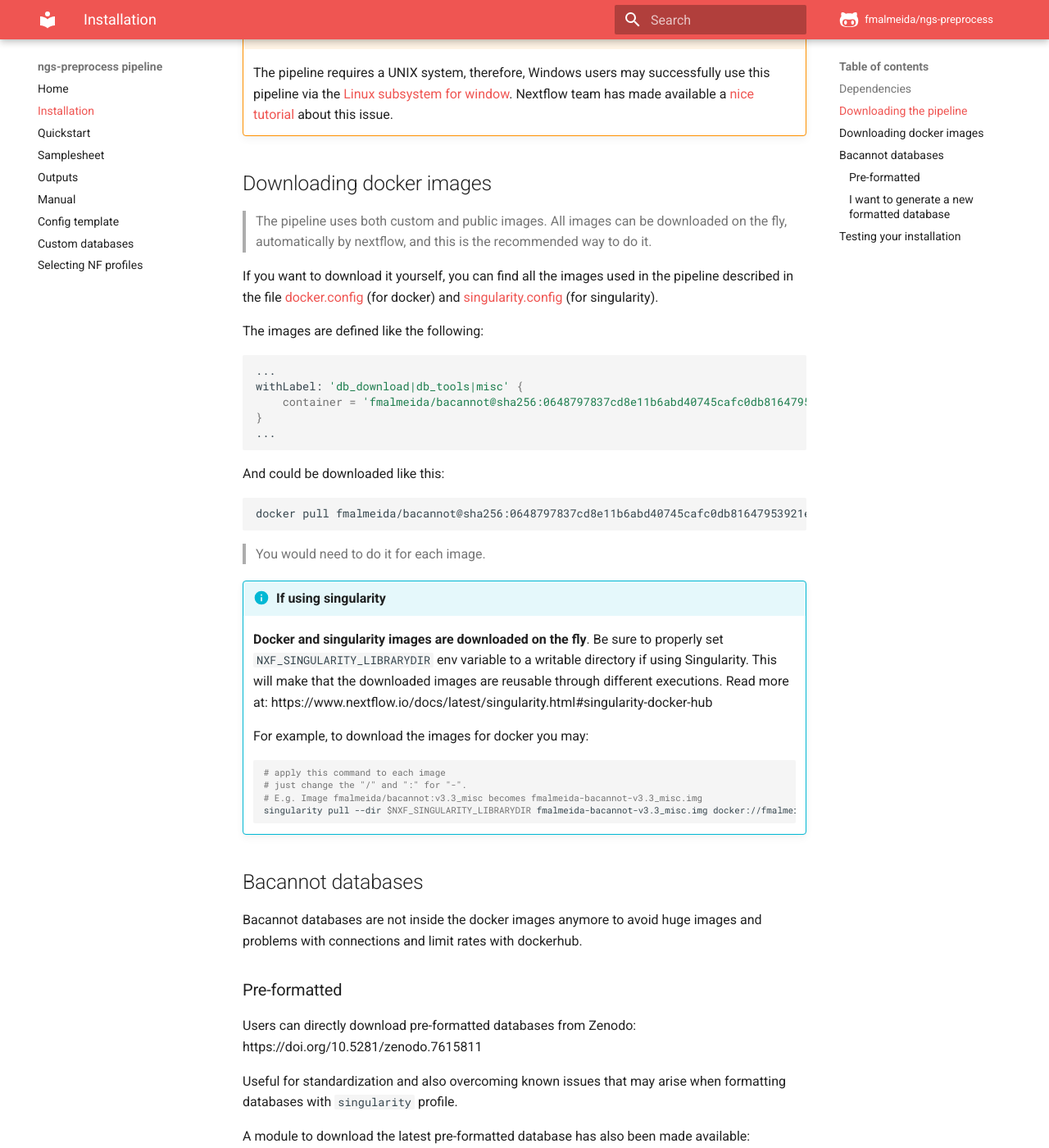
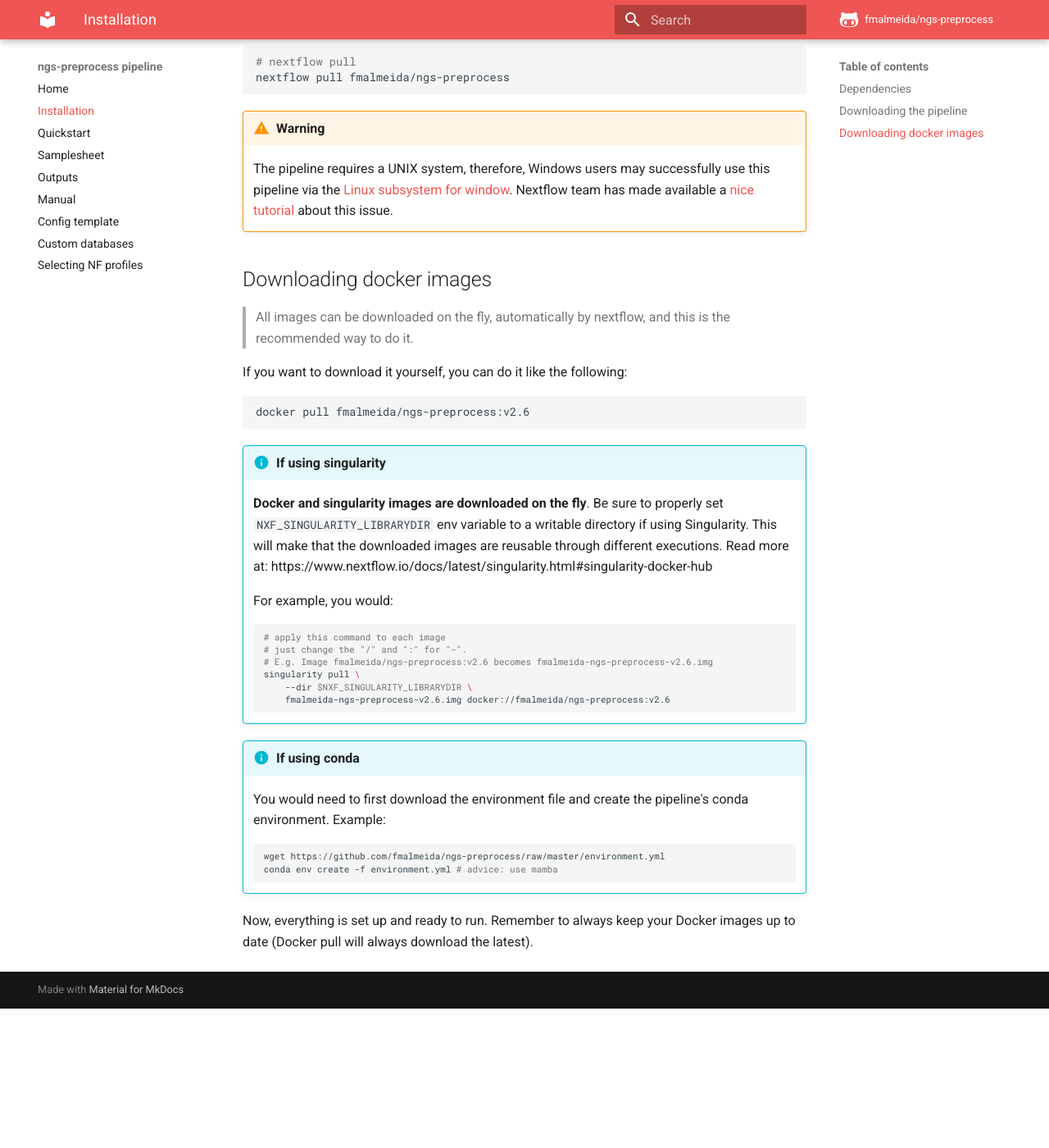
Before and after one commit to fmalmeida/ngs-preprocess, an MkDocs documentation site: the page built from docs/installation.md, in a window 1280 px wide and 1400 px high, scrolled down 476 px. Shown: the whole window at 82% size. Built offline with MkDocs 1.6.1 and Material for MkDocs 9.7.7, drawn with Linux system fonts in a browser that asks for light colours; comment, search, counter and statistics services are not loaded; after the commit the page ends 1706 px from its top, so only the background shows below that; some of the changed text lies outside the part shown.

Commit message:
update installation page

````diff
--- a/docs/installation.md
+++ b/docs/installation.md
@@ -2,7 +2,11 @@
 
 ## Dependencies
 
-The pipeline require only a UNIX system, [Nextflow](https://www.nextflow.io/docs/latest/index.html#) and either [Docker](https://www.docker.com/) or [Singularity](https://sylabs.io/docs/). Please, for installing these tools refer to their manual.
+The pipeline require only a UNIX system, [Nextflow](https://www.nextflow.io/docs/latest/index.html#) and either [Docker](https://www.docker.com/), [Singularity](https://sylabs.io/docs/) or [conda](https://conda.io/). Please, for installing these tools refer to their manual.
+
+!!! note "About NF profiles"
+
+    Please read more about how to [proper select NF profiles](profiles.md#) to better understand it.
 
 ## Downloading the pipeline
 
@@ -10,7 +14,7 @@ You can easily get a copy of the pipeline with:
 
 ```bash
 # nextflow pull
-nextflow pull fmalmeida/bacannot
+nextflow pull fmalmeida/ngs-preprocess
 ```
 
 !!! warning
@@ -19,81 +23,36 @@ nextflow pull fmalmeida/bacannot
 
 ## Downloading docker images
 
-> The pipeline uses both custom and public images.
 > All images can be downloaded on the fly, automatically by nextflow, and this is the recommended way to do it.
 
-If you want to download it yourself, you can find all the images used in the pipeline described in the file [docker.config](https://github.com/fmalmeida/bacannot/blob/master/conf/docker.config) (for docker) and [singularity.config](https://github.com/fmalmeida/bacannot/blob/master/conf/singularity.config) (for singularity).
-
-The images are defined like the following:
+If you want to download it yourself, you can do it like the following:
 
 ```bash
-...
-withLabel: 'db_download|db_tools|misc' {
-    container = 'fmalmeida/bacannot@sha256:0648797837cd8e11b6abd40745cafc0db81647953921ec54ce0ceef9ecef6450'
-}
-...
+docker pull fmalmeida/ngs-preprocess:v2.6
 ```
-
-And could be downloaded like this:
-
-```bash
-docker pull fmalmeida/bacannot@sha256:0648797837cd8e11b6abd40745cafc0db81647953921ec54ce0ceef9ecef6450
-```
-
-> You would need to do it for each image.
 
 !!! info "If using singularity"
 
     **Docker and singularity images are downloaded on the fly**. Be sure to properly set `NXF_SINGULARITY_LIBRARYDIR` env variable to a writable directory if using Singularity. This will make that the downloaded images are reusable through different executions. Read more at: https://www.nextflow.io/docs/latest/singularity.html#singularity-docker-hub
 
-    For example, to download the images for docker you may:
+    For example, you would:
 
     ```bash
     # apply this command to each image
     # just change the "/" and ":" for "-".
-    # E.g. Image fmalmeida/bacannot:v3.3_misc becomes fmalmeida-bacannot-v3.3_misc.img
-    singularity pull --dir $NXF_SINGULARITY_LIBRARYDIR fmalmeida-bacannot-v3.3_misc.img docker://fmalmeida/bacannot:v3.3_misc
+    # E.g. Image fmalmeida/ngs-preprocess:v2.6 becomes fmalmeida-ngs-preprocess-v2.6.img
+    singularity pull \
+        --dir $NXF_SINGULARITY_LIBRARYDIR \
+        fmalmeida-ngs-preprocess-v2.6.img docker://fmalmeida/ngs-preprocess:v2.6
     ```
 
-## Bacannot databases
+!!! info "If using conda"
 
-Bacannot databases are not inside the docker images anymore to avoid huge images and problems with connections and limit rates with dockerhub.
+    You would need to first download the environment file and create the pipeline's conda environment. Example:
 
-### Pre-formatted
+    ```bash
+    wget https://github.com/fmalmeida/ngs-preprocess/raw/master/environment.yml
+    conda env create -f environment.yml # advice: use mamba
+    ```
 
-Users can directly download pre-formatted databases from Zenodo: https://doi.org/10.5281/zenodo.7615811
-
-Useful for standardization and also overcoming known issues that may arise when formatting databases with `singularity` profile.
-
-A module to download the latest pre-formatted database has also been made available:
-
-```bash
-# Download pipeline pre-built databases
-nextflow run fmalmeida/bacannot \
-    --get_zenodo_db \
-    --output ./ \
-    -profile <docker/singularity>
-```
-
-### I want to generate a new formatted database
-
-```{bash .annotate hl_lines="5"}
-# Download pipeline databases
-nextflow run fmalmeida/bacannot \
-    --get_dbs \
-    --output bacannot_dbs \
-    -profile <docker/singularity>
-```
-
-## Testing your installation
-
-After that, you can run the pipeline with a testing dataset by selecting one of the available profiles:
-
-1. Docker
-    * `nextflow run fmalmeida/mpgap -profile docker,test` --bacannot_db ./bacannot_dbs
-2. Singularity
-    * `nextflow run fmalmeida/mpgap -profile singularity,test` --bacannot_db ./bacannot_dbs
-
-!!! note "About NF profiles"
-
-    Please read more about how to [proper select NF profiles](profiles.md#) to better understand it.
+Now, everything is set up and ready to run. Remember to always keep your Docker images up to date (Docker pull will always download the latest).
````
Also changed, not shown: docs/installation.rst (deleted, +0 -58 lines).
